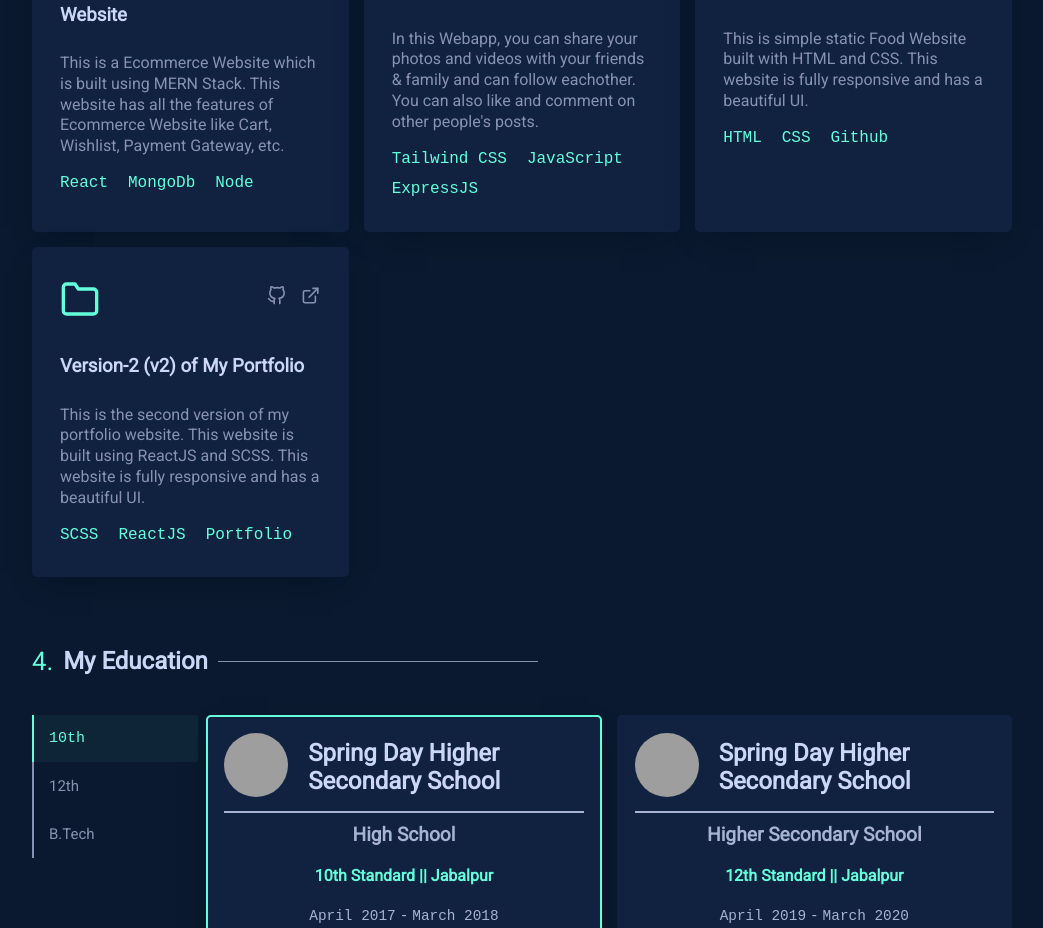
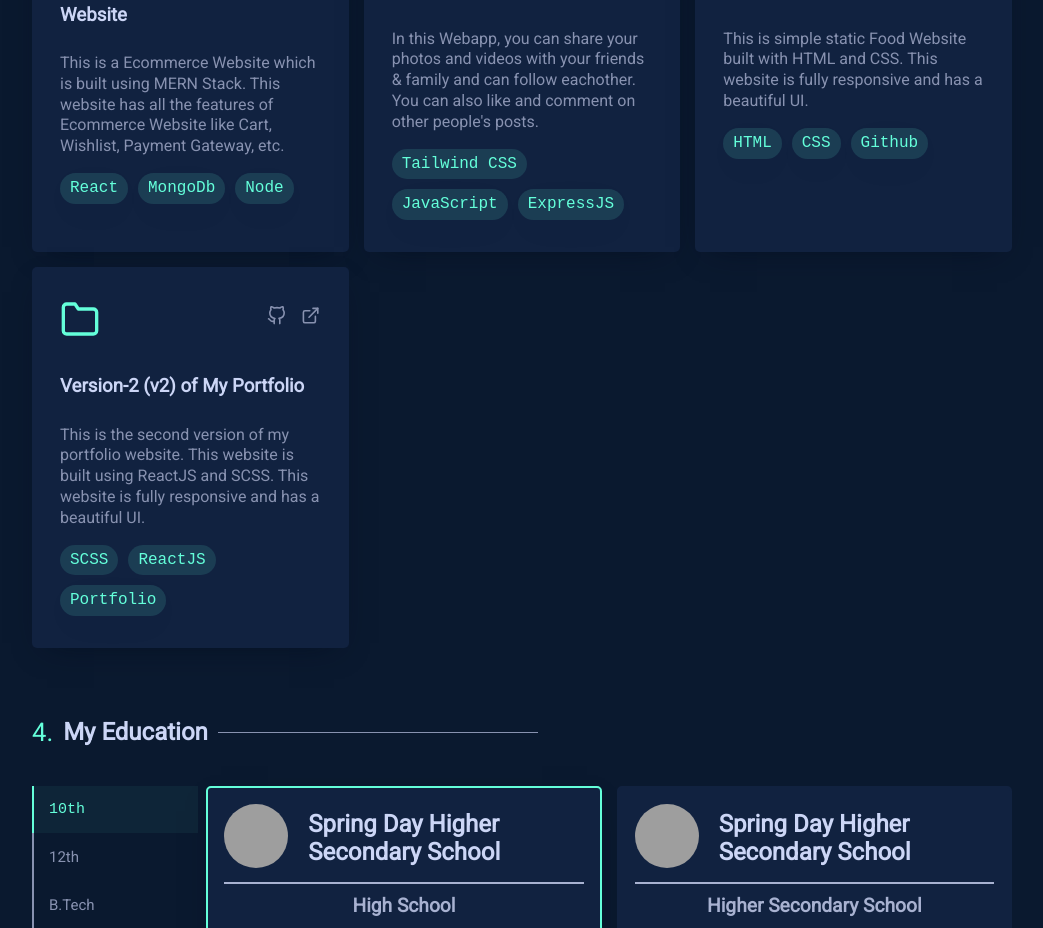
Before and after one commit to ra463/Portfolio-v2, a React (Create React App) app: page / in a window 1280 px wide. Shown: the part 2980-3908 px from the top of the page, without its empty margins (118-1161 px from the left). Built offline with nearby package versions, Linux system fonts and the light colour scheme; grey boxes are pictures that could not be loaded.

Commit message:
changed position of a tag

```diff
--- a/src/components/Main.scss
+++ b/src/components/Main.scss
@@ -203,6 +203,15 @@
             a {
                 margin-left: 2rem;
             }
+            .menu_hidden {
+                .item {
+                    ol {
+                        .resume {
+                            left: 0;
+                        }
+                    }
+                }
+            }
         }
     }
 
@@ -223,6 +232,10 @@
                         padding: 0;
                         align-items: center;
                         justify-content: center;
+
+                        .resume {
+                            left: 4.3rem;
+                        }
                     }
                 }
             }
--- a/src/components/OtherProject.jsx
+++ b/src/components/OtherProject.jsx
@@ -10,7 +10,7 @@ const OtherProject = () => {
         <span>Listed below</span>
       </div>
       <ul className="list_other">
-        <li>
+        <li className="onhover">
           <div className="main_box">
             <div className="header">
               <div className="first">
@@ -56,7 +56,7 @@ const OtherProject = () => {
             </div>
           </div>
         </li>
-        <li>
+        <li className="onhover">
           <div className="main_box">
             <div className="header">
               <div className="first">
@@ -101,7 +101,7 @@ const OtherProject = () => {
             </div>
           </div>
         </li>
-        <li>
+        <li className="onhover">
           <div className="main_box">
             <div className="header">
               <div className="first">
@@ -145,7 +145,7 @@ const OtherProject = () => {
             </div>
           </div>
         </li>
-        <li>
+        <li className="onhover">
           <div className="main_box">
             <div className="header">
               <div className="first">
--- a/src/components/OtherProject.scss
+++ b/src/components/OtherProject.scss
@@ -93,17 +93,22 @@
                         display: flex;
                         flex-direction: row;
                         flex-wrap: wrap;
-                        gap: 10px 20px;
+                        gap: 10px;
                         padding: 0;
 
                         li {
                             font-family: "SF Mono", "Fira Code", "Fira Mono", "Roboto Mono", monospace;
                             color: #64ffda;
+                            background: #64ffda1f;
+                            padding: 5px 10px;
+                            border-radius: 20px;
                         }
                     }
                 }
             }
+        }
 
+        .onhover {
             &:hover {
                 transform: translateY(-10px);
             }
```
Also changed, not shown: src/components/Nav.jsx (+14 -4 lines).
